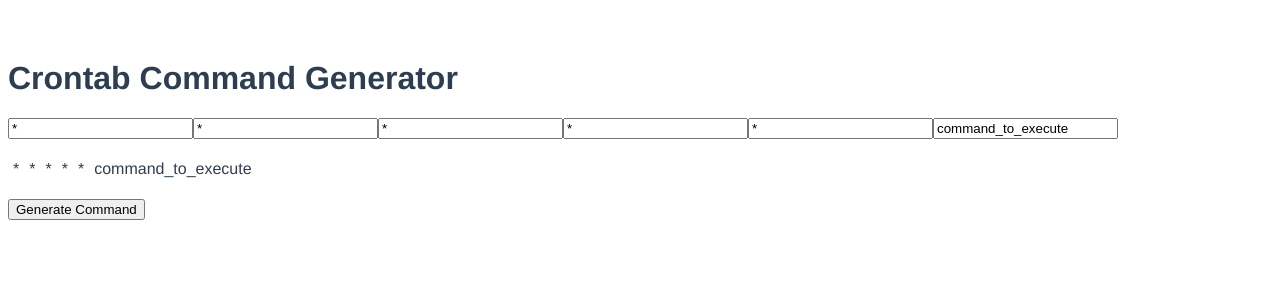
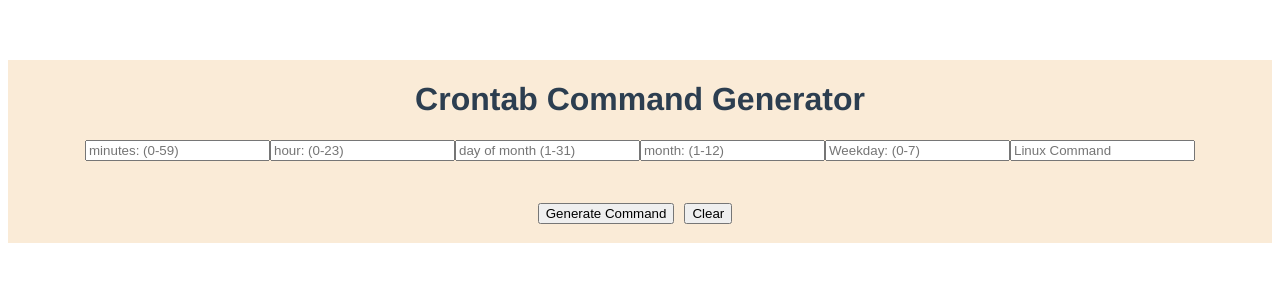
Before and after one commit to riquenandez/crontab-generation, a Vue app: page / in a window 1280 px wide. Shown: the top 300 px of the page. Built offline with nearby package versions, Linux system fonts and the light colour scheme.

Commit message:
added clear button

```diff
--- a/src/App.vue
+++ b/src/App.vue
@@ -1,17 +1,15 @@
 <template>
   <div id="app">
-    <h1>Crontab Command Generator</h1>
-
-    <CrontabGui />
+    <CrontabGenerator />
   </div>
 </template>
 
 <script>
-import CrontabGui from "./components/CrontabGui";
+import CrontabGenerator from "./components/CrontabGenerator";
 export default {
   name: "App",
   components: {
-    CrontabGui
+    CrontabGenerator
   }
 };
 </script>
--- /dev/null
+++ b/src/components/CrontabGenerator.vue
@@ -0,0 +1,68 @@
+<template>
+  <div class="crontabGenerator">
+    <h1>Crontab Command Generator</h1>
+    <input type="text" v-model="minute" placeholder="minutes: (0-59)" />
+    <input type="text" v-model="hour" placeholder="hour: (0-23)" />
+    <input type="text" v-model="dayOfMonth" placeholder="day of month (1-31)" />
+    <input type="text" v-model="month" placeholder="month: (1-12)" />
+    <input type="text" v-model="dayOfWeek" placeholder="Weekday: (0-7)" />
+    <input type="text" v-model="commandToExecute" placeholder="Linux Command" />
+
+    <LiveCommand
+      :minute="minute"
+      :hour="hour"
+      :dayOfMonth="dayOfMonth"
+      :month="month"
+      :dayOfWeek="dayOfWeek"
+      :commandToExecute="commandToExecute"
+    />
+    <button v-on:click="generateCommand()">Generate Command</button>
+    <button v-on:click="clearCommand()">Clear</button>
+    <h3>{{command}}</h3>
+  </div>
+</template>
+
+
+<script>
+import LiveCommand from "./LiveCommand";
+
+export default {
+  name: "CrontabGenerator",
+  components: {
+    LiveCommand
+  },
+  data() {
+    return {
+      minute: "",
+      hour: "",
+      dayOfMonth: "",
+      month: "",
+      dayOfWeek: "",
+      commandToExecute: "",
+      command: ""
+    };
+  },
+  methods: {
+    generateCommand: function() {
+      this.command = `Your Command:  ${this.minute} ${this.hour} ${this.dayOfMonth} ${this.month} ${this.dayOfWeek} ${this.commandToExecute}`;
+    },
+    clearCommand: function() {
+      this.command = "";
+    }
+  }
+};
+</script>
+
+<style scoped>
+.crontabGenerator {
+  text-align: center;
+  align-content: center;
+  align-items: center;
+  width: auto;
+  height: auto;
+  background-color: antiquewhite;
+}
+button {
+  margin-right: 10px;
+}
+</style>
--- a/src/components/CrontabGui.vue
+++ /dev/null
@@ -1,51 +0,0 @@
-<template>
-  <div>
-    <input type="text" v-model="minute" />
-    <input type="text" v-model="hour" />
-    <input type="text" v-model="dayOfMonth" />
-    <input type="text" v-model="month" />
-    <input type="text" v-model="dayOfWeek" />
-    <input type="text" v-model="commandToExecute" />
-
-    <Command
-      :minute="minute"
-      :hour="hour"
-      :dayOfMonth="dayOfMonth"
-      :month="month"
-      :dayOfWeek="dayOfWeek"
-      :commandToExecute="commandToExecute"
-    />
-    <button v-on:click="generateCommand()">Generate Command</button>
-    {{command}}
-  </div>
-</template>
-
-
-<script>
-import Command from "./Command";
-export default {
-  name: "CrontabGui",
-  components: {
-    Command
-  },
-  data() {
-    return {
-      minute: "*",
-      hour: "*",
-      dayOfMonth: "*",
-      month: "*",
-      dayOfWeek: "*",
-      commandToExecute: "command_to_execute",
-      command: ""
-    };
-  },
-  methods: {
-    generateCommand: function() {
-      this.command = `Your Command:  ${this.minute} ${this.hour} ${this.dayOfMonth} ${this.month} ${this.dayOfWeek} ${this.commandToExecute}`;
-    }
-  }
-};
-</script>
-
-<style>
-</style>
--- a/src/components/Command.vue
+++ b/src/components/LiveCommand.vue
@@ -1,5 +1,5 @@
 <template>
-  <div class="crontab">
+  <div class="liveCommand">
     <p>{{minute}}</p>
     <p>{{hour}}</p>
     <p>{{dayOfMonth}}</p>
@@ -11,7 +11,7 @@
 
 <script>
 export default {
-  name: "Command",
+  name: "LiveCommand",
   props: [
     "minute",
     "hour",
@@ -24,13 +24,11 @@ export default {
 </script>
 
 <style scoped>
-.crontab {
+.liveCommand {
   display: flex;
-  width: 100%;
+  text-align: center;
 }
 p {
-  display: flex;
-  width: auto;
   padding: 5px;
 }
 </style>
```
